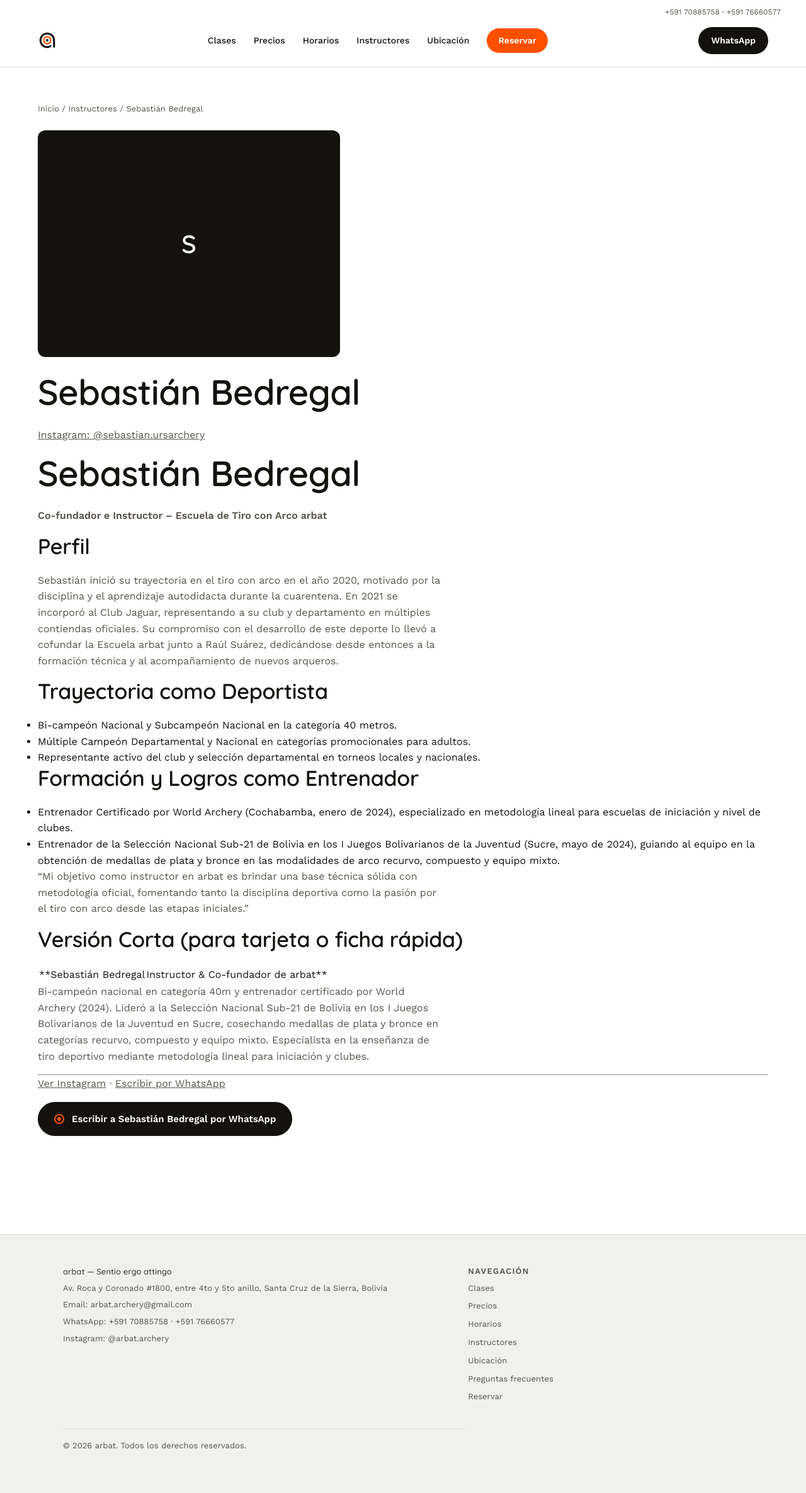
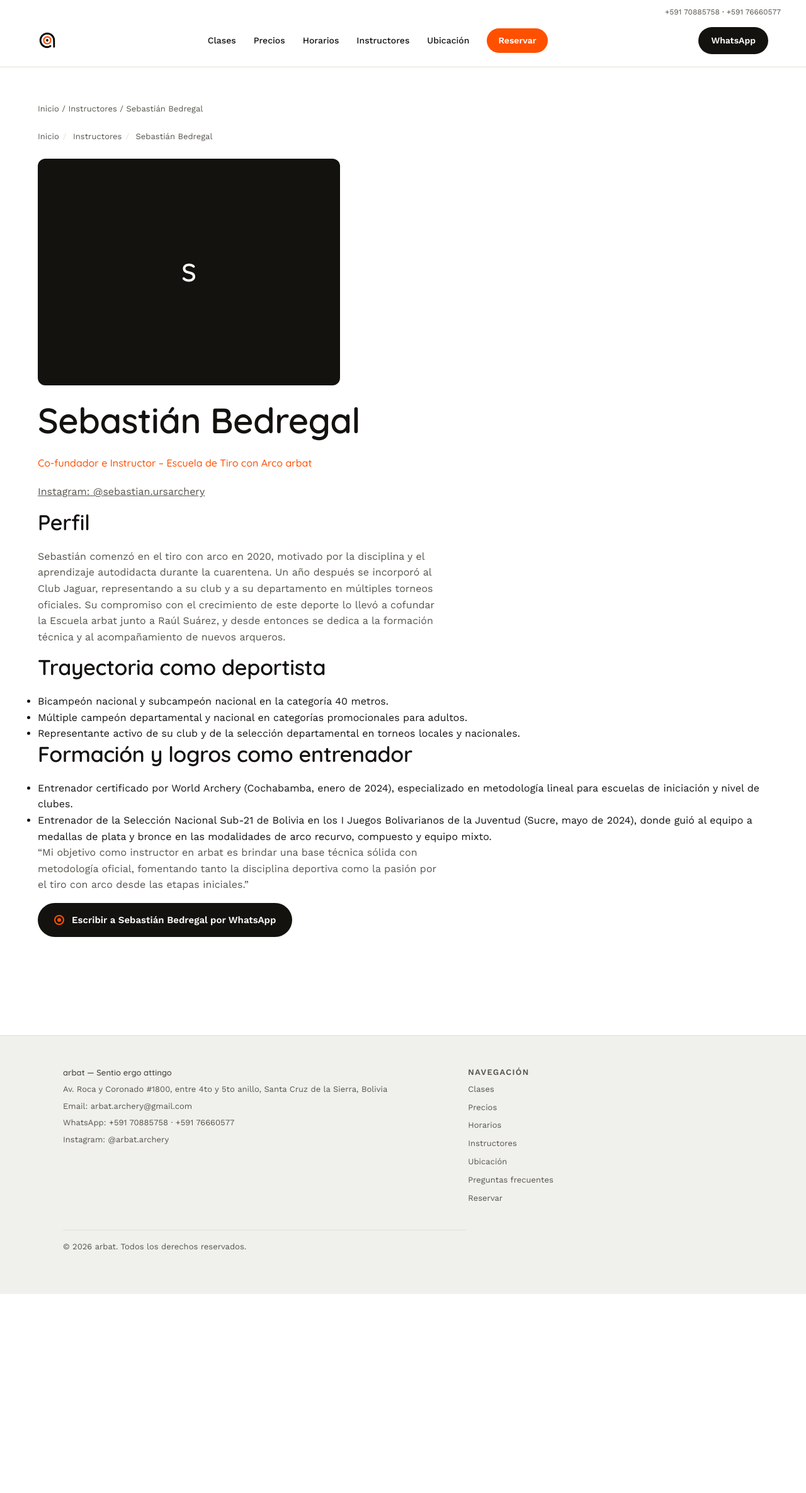
Before and after one commit to asosab/arbat_frontend, a Jekyll site: the page built from _instructores/sebastian-bedregal.md, in a window 1280 px wide. Shown: the whole page at 63% size. Built offline with Jekyll 4.4.1, drawn with Linux system fonts in a browser that asks for light colours; after the commit the page ends 2055 px from its top, so only the background shows below that.

Commit message:
Correcciones en Instructores

```diff
--- a/_instructores/sebastian-bedregal.md
+++ b/_instructores/sebastian-bedregal.md
@@ -1,38 +1,26 @@
 ---
 title: "Sebastián Bedregal"
 nombre: "Sebastián Bedregal"
+rol: "Co-fundador e Instructor – Escuela de Tiro con Arco arbat"
 whatsapp: "+591 76660577"
 instagram: "sebastian.ursarchery"
 foto: "/assets/images/Sebastian_Bedregal/sb_perfil.png"
+resumen: "Bicampeón nacional en la categoría 40 metros y entrenador certificado por World Archery (2024). Lideró a la Selección Nacional Sub-21 de Bolivia en los I Juegos Bolivarianos de la Juventud en Sucre, donde el equipo obtuvo medallas de plata y bronce en las modalidades recurvo, compuesto y equipo mixto. Especialista en metodología lineal para la enseñanza de tiro deportivo, desde la iniciación hasta el nivel de clubes."
 ---
-
-# Sebastián Bedregal
-
-**Co-fundador e Instructor – Escuela de Tiro con Arco arbat**
 
 ## Perfil
 
-Sebastián inició su trayectoria en el tiro con arco en el año 2020, motivado por la disciplina y el aprendizaje autodidacta durante la cuarentena. En 2021 se incorporó al Club Jaguar, representando a su club y departamento en múltiples contiendas oficiales. Su compromiso con el desarrollo de este deporte lo llevó a cofundar la Escuela arbat junto a Raúl Suárez, dedicándose desde entonces a la formación técnica y al acompañamiento de nuevos arqueros.
+Sebastián comenzó en el tiro con arco en 2020, motivado por la disciplina y el aprendizaje autodidacta durante la cuarentena. Un año después se incorporó al Club Jaguar, representando a su club y a su departamento en múltiples torneos oficiales. Su compromiso con el crecimiento de este deporte lo llevó a cofundar la Escuela arbat junto a Raúl Suárez, y desde entonces se dedica a la formación técnica y al acompañamiento de nuevos arqueros.
 
-## Trayectoria como Deportista
+## Trayectoria como deportista
 
-* Bi-campeón Nacional y Subcampeón Nacional en la categoría 40 metros.
-* Múltiple Campeón Departamental y Nacional en categorías promocionales para adultos.
-* Representante activo del club y selección departamental en torneos locales y nacionales.
+* Bicampeón nacional y subcampeón nacional en la categoría 40 metros.
+* Múltiple campeón departamental y nacional en categorías promocionales para adultos.
+* Representante activo de su club y de la selección departamental en torneos locales y nacionales.
 
-## Formación y Logros como Entrenador
+## Formación y logros como entrenador
 
-* Entrenador Certificado por World Archery (Cochabamba, enero de 2024), especializado en metodología lineal para escuelas de iniciación y nivel de clubes.
-* Entrenador de la Selección Nacional Sub-21 de Bolivia en los I Juegos Bolivarianos de la Juventud (Sucre, mayo de 2024), guiando al equipo en la obtención de medallas de plata y bronce en las modalidades de arco recurvo, compuesto y equipo mixto.
+* Entrenador certificado por World Archery (Cochabamba, enero de 2024), especializado en metodología lineal para escuelas de iniciación y nivel de clubes.
+* Entrenador de la Selección Nacional Sub-21 de Bolivia en los I Juegos Bolivarianos de la Juventud (Sucre, mayo de 2024), donde guió al equipo a medallas de plata y bronce en las modalidades de arco recurvo, compuesto y equipo mixto.
 
 > "Mi objetivo como instructor en arbat es brindar una base técnica sólida con metodología oficial, fomentando tanto la disciplina deportiva como la pasión por el tiro con arco desde las etapas iniciales."
-
-## Versión Corta (para tarjeta o ficha rápida)
-
-**Sebastián Bedregal | Instructor & Co-fundador de arbat**
-
-Bi-campeón nacional en categoría 40m y entrenador certificado por World Archery (2024). Lideró a la Selección Nacional Sub-21 de Bolivia en los I Juegos Bolivarianos de la Juventud en Sucre, cosechando medallas de plata y bronce en categorías recurvo, compuesto y equipo mixto. Especialista en la enseñanza de tiro deportivo mediante metodología lineal para iniciación y clubes.
-
----
-
-[Ver Instagram](https://www.instagram.com/{{ page.instagram }}) · [Escribir por WhatsApp](https://wa.me/{{ page.whatsapp | remove: "+" | remove: " " }}?text=Hola%20{{ page.nombre | url_encode }}%20arbat)
--- a/_layouts/instructor.html
+++ b/_layouts/instructor.html
@@ -2,6 +2,11 @@
 layout: default
 ---
 <article class="instructor">
+  <nav class="breadcrumbs" aria-label="Ruta de navegación">
+    <a href="{{ '/' | relative_url }}">Inicio</a><span class="sep">/</span>
+    <a href="{{ '/#instructores' | relative_url }}">Instructores</a><span class="sep">/</span>
+    <span aria-current="page">{{ page.nombre }}</span>
+  </nav>
   <div class="instructor-media">
     {% assign foto_existe = false %}
     {% for f in site.static_files %}{% if f.path == page.foto %}{% assign foto_existe = true %}{% endif %}{% endfor %}
@@ -12,6 +17,9 @@
     {% endif %}
   </div>
   <h1>{{ page.nombre }}</h1>
+  {% if page.rol %}
+  <p class="instructor-rol">{{ page.rol }}</p>
+  {% endif %}
   {% if page.instagram %}
   <p class="instructor-instagram"><a href="https://www.instagram.com/{{ page.instagram }}" target="_blank" rel="noopener">Instagram: @{{ page.instagram }}</a></p>
   {% endif %}
--- a/assets/css/style.scss
+++ b/assets/css/style.scss
@@ -738,6 +738,18 @@
   font-size: 40px;
 }
 
+// Cargo/rol del instructor debajo del <h1> (_layouts/instructor.html,
+// page.rol). Antes vivía como una línea en negrita suelta al inicio del
+// markdown; ahora es un campo de front matter con estilo propio, consistente
+// entre todos los instructores.
+.instructor-rol {
+  font-family: 'Quicksand', sans-serif;
+  font-weight: 500;
+  font-size: 16px;
+  color: var(--diana);
+  margin-bottom: 20px;
+}
+
 .card__title {
   font-family: 'Quicksand', sans-serif;
   font-weight: 600;
```
